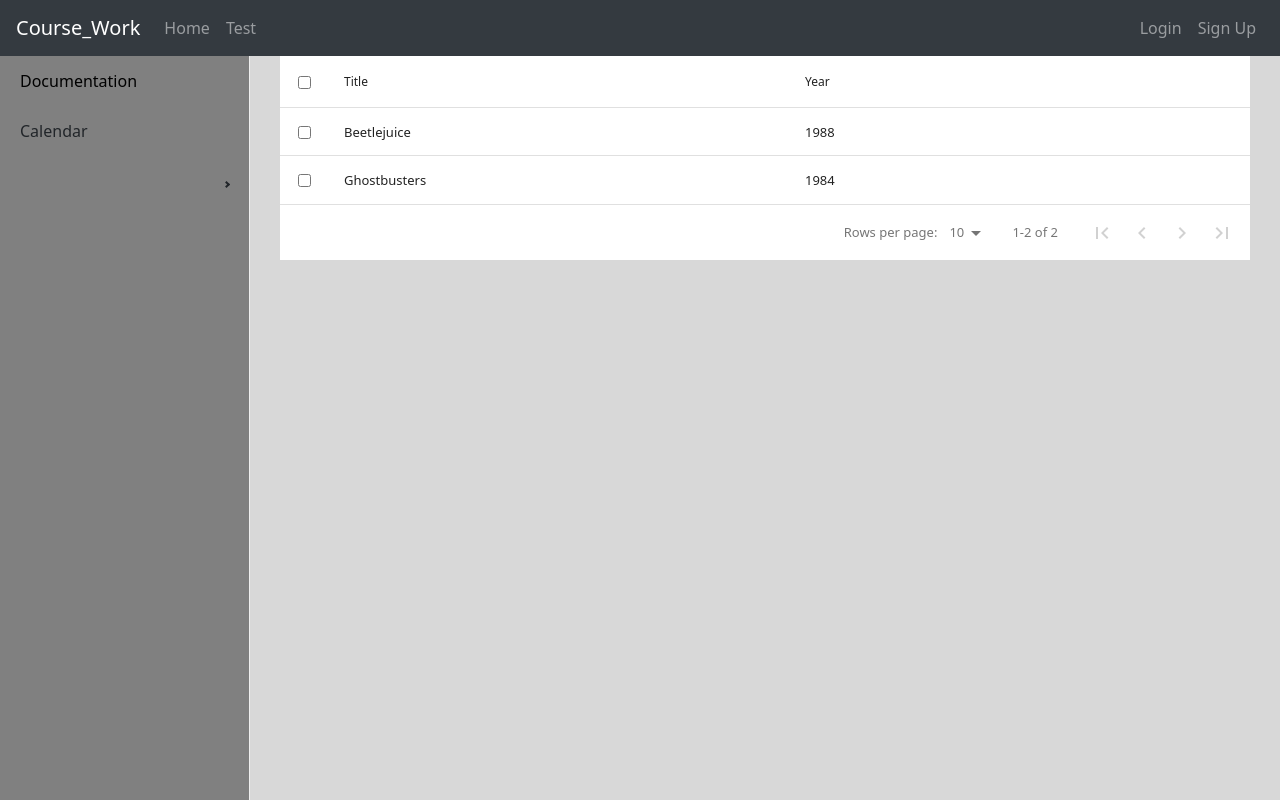
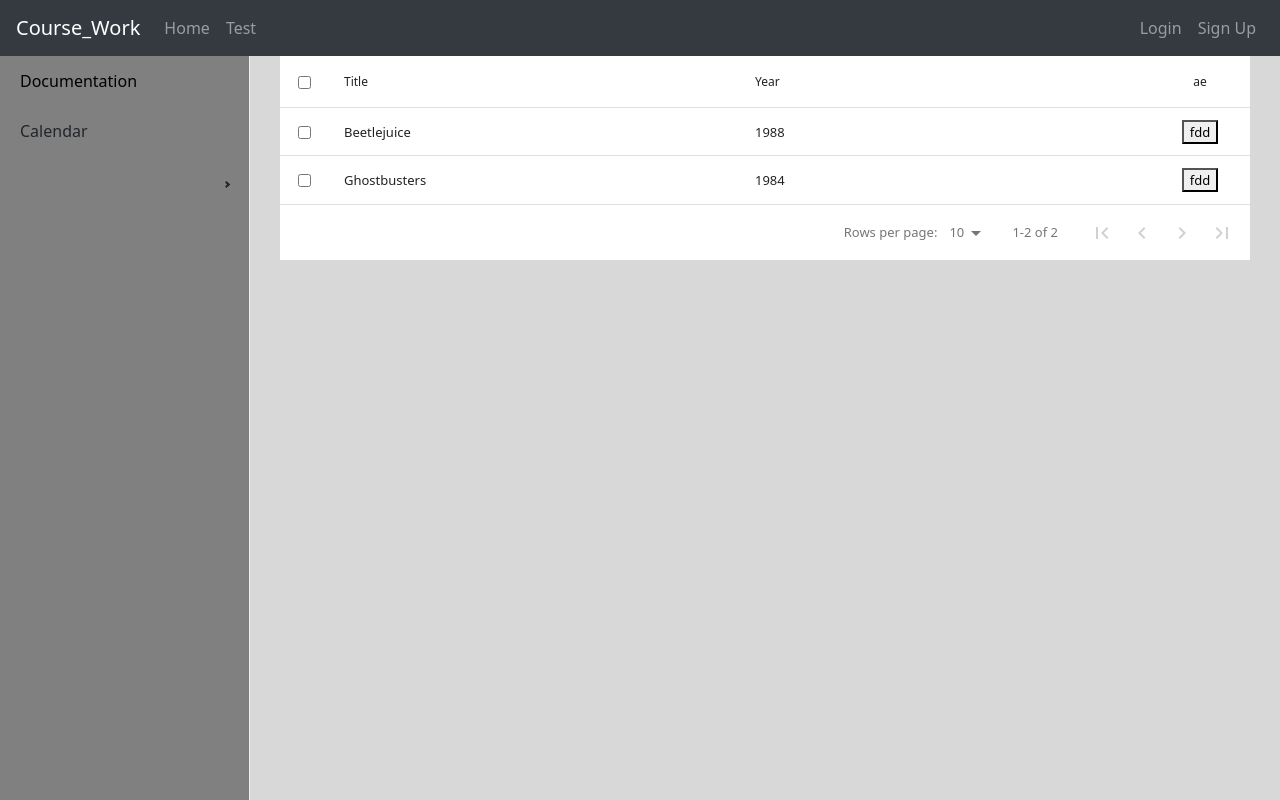
Before and after one commit to globalskye/ComputerStore-front-end, a React (Create React App) app: page /admin in a window 1280 px wide. Shown: the top 800 px of the page. Built offline with nearby package versions, Linux system fonts and the light colour scheme.

Commit message:
Update BoardAdmin.tsx

```diff
--- a/src/components/BoardAdmin.tsx
+++ b/src/components/BoardAdmin.tsx
@@ -2,9 +2,15 @@ import React, { useState, useEffect, useCallback } from "react";
 
 import { getBoard } from "../services/admin.service";
 import EventBus from "../common/EventBus";
-import { Menu, MenuItem, Sidebar, SubMenu, MenuItemStyles } from "react-pro-sidebar";
+import {
+  Menu,
+  MenuItem,
+  Sidebar,
+  SubMenu,
+  MenuItemStyles,
+} from "react-pro-sidebar";
 import styled from "styled-components";
-import DataTable from 'react-data-table-component';
+import DataTable from "react-data-table-component";
 
 import {
   DataGrid,
@@ -30,8 +36,6 @@ const style = {
 };
 
 const BoardAdmin: React.FC = () => {
-
-
   const [ids, setIds] = useState<any[]>();
   const [rows, setRows] = useState<any[]>([{ id: 1 }]);
   const [column, setColumn] = useState<GridColDef[]>();
@@ -101,7 +105,6 @@ const BoardAdmin: React.FC = () => {
   //     </Sidebar>
 
   //   </div>
-
 
   //       <main>
   //       <form>
@@ -189,51 +192,61 @@ const BoardAdmin: React.FC = () => {
   `;
   const columns = [
     {
-      name: 'Title',
-      selector: (row: { title: any; }) => row.title,
+      name: "Title",
+      selector: (row: { title: any }) => row.title,
       sortable: true,
     },
     {
-      name: 'Year',
-      selector: (row: { year: any; }) => row.year,
+      name: "Year",
+      selector: (row: { year: any }) => row.year,
+    },
+    {
+      name: "ae",
+      button: true,
+      selector: (row: { id: any }) => row.id,
+      cell: (row: any) => (
+        <button
+          onClick={() => {
+            console.log(row.id);
+          }}
+        >
+          fdd
+        </button>
+      ),
     },
   ];
 
   const data = [
     {
       id: 1,
-      title: 'Beetlejuice',
-      year: '1988',
+      title: "Beetlejuice",
+      year: "1988",
     },
     {
       id: 2,
-      title: 'Ghostbusters',
-      year: '1984',
+      title: "Ghostbusters",
+      year: "1984",
     },
-]
+  ];
   //https://react-data-table-component.netlify.app/?path=/docs/pagination-basic--basic
-  return(
+  return (
+    <div className="row">
+      <div className="col">
+        <div
+          style={{
+            display: "flex",
+            height: "100%",
+            backgroundColor: "#D8D8D8",
+          }}
+        >
+          <Sidebar style={{ height: "145vh" }} backgroundColor="grey">
+            <Menu>
+              <MenuItem style={{ color: "black" }}> Documentation</MenuItem>
+              <Menuitem> Calendar</Menuitem>
 
-
-  <div className="row">
-  <div className="col" >
-
-
-  <div style={{ display: 'flex', height: '100%', backgroundColor: '#D8D8D8' }}>
-      <Sidebar
-      style={{height:"145vh"}}
-      backgroundColor="grey">
-        <Menu >
-         <MenuItem style={{color:'black'}}> Documentation</MenuItem>
-         <Menuitem > Calendar</Menuitem>
-
-         <SubMenu title="Components" >
-
-    </SubMenu>
+              <SubMenu title="Components"></SubMenu>
             </Menu>
-
           </Sidebar>
-
 
           <div className="col">
             <Container>
@@ -242,18 +255,13 @@ const data = [
                 data={data}
                 selectableRows
                 pagination
-            onSelectedRowsChange={(itm) =>console.log(itm)}
+                onSelectedRowsChange={(itm) => console.log(itm)}
               />
             </Container>
-
-</div>
-
           </div>
         </div>
       </div>
-
-
-
+    </div>
   );
 };
 
```
Lines whose indentation alone changed are shown as unchanged.
